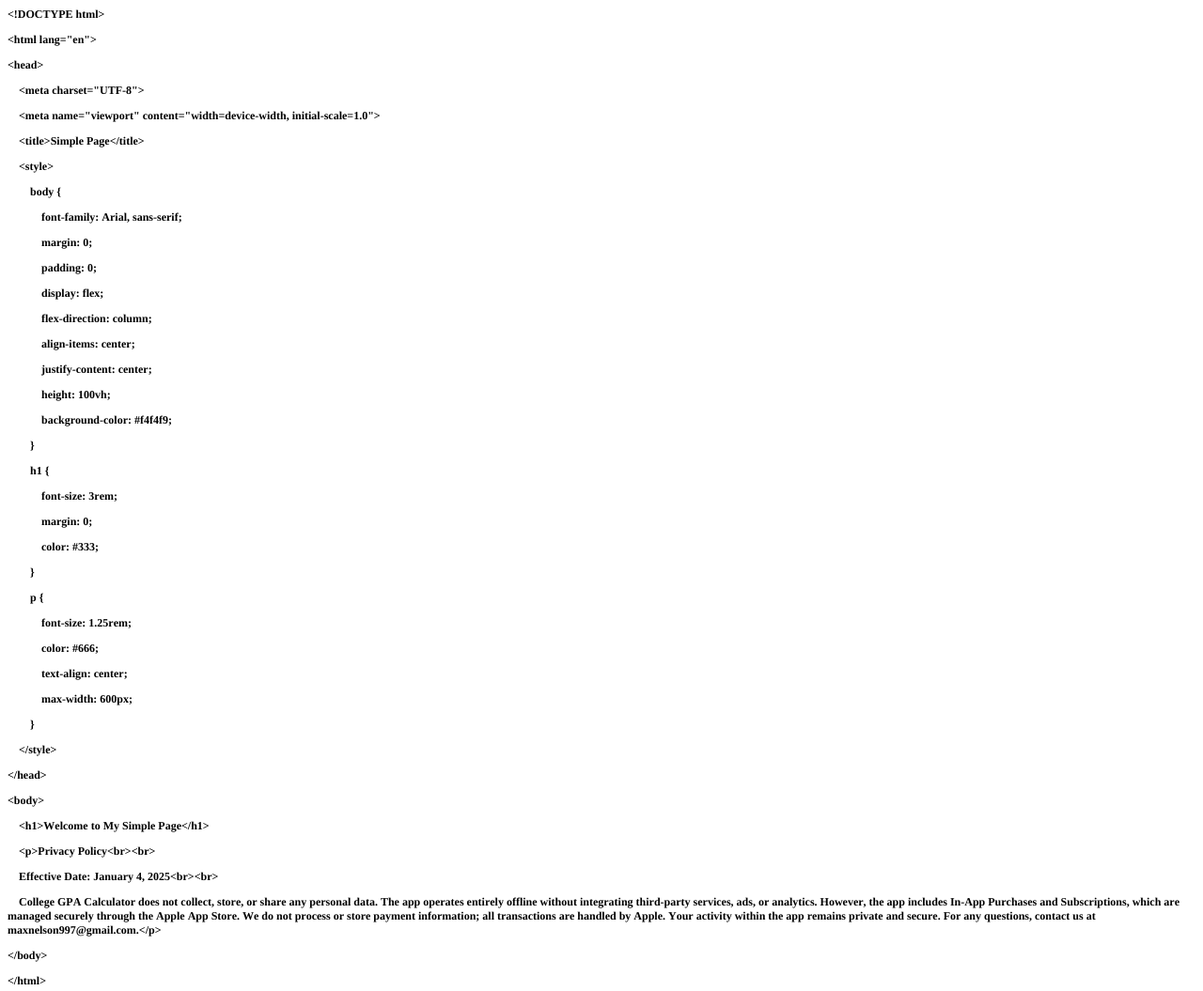
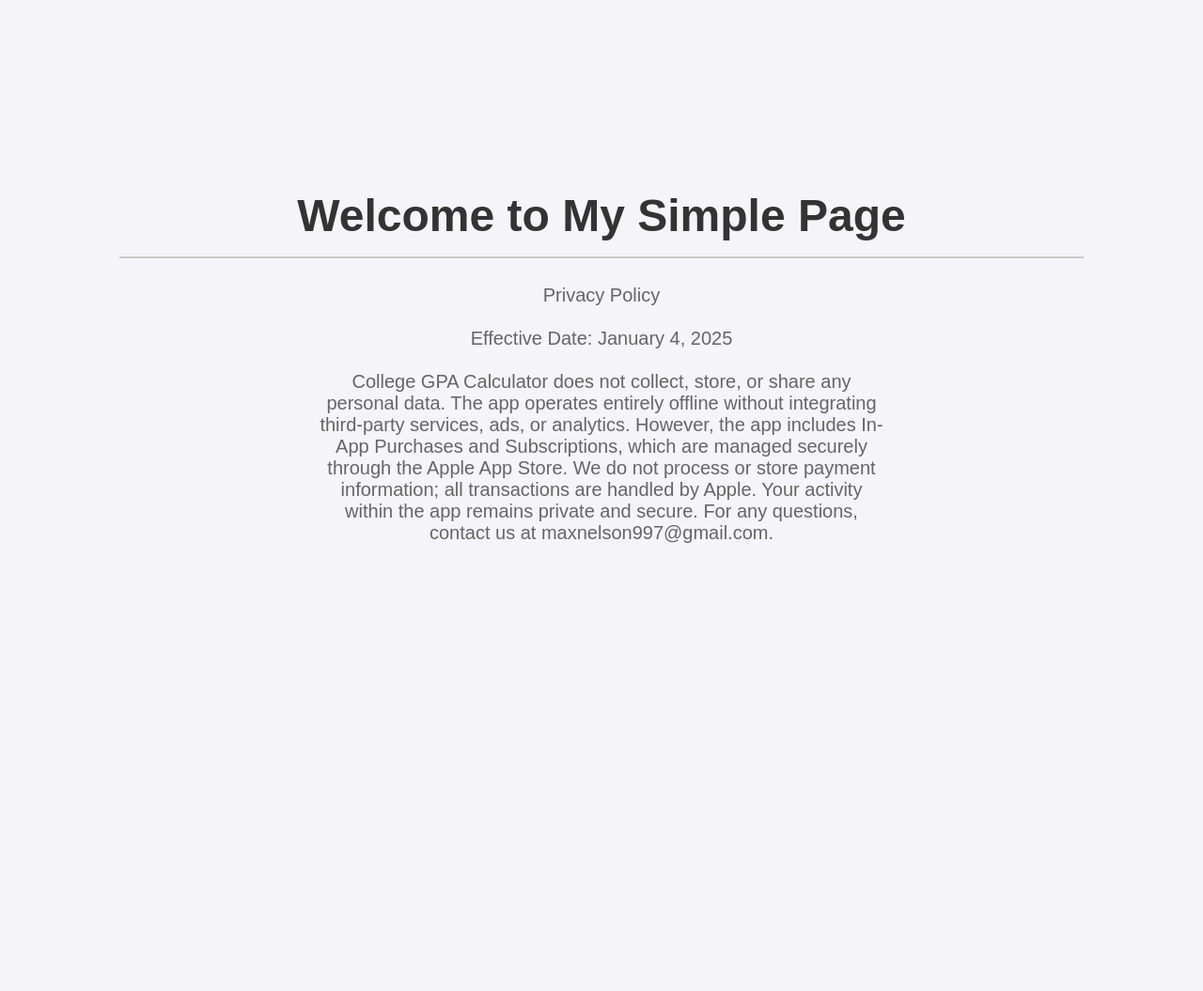
Before and after one commit to Maxnelson997/maxnelson997.github.io, a plain HTML site: page index.html in a window 1280 px wide. Shown: the whole page at 94% size. After the commit the page ends 800 px from the top, so only its background shows below. Drawn offline with Linux system fonts and the light colour scheme.

Commit message:
html changes

```diff
--- a/index.html
+++ b/index.html
@@ -1,54 +1,54 @@
-<!DOCTYPE html PUBLIC "-//W3C//DTD HTML 4.01//EN" "http://www.w3.org/TR/html4/strict.dtd">
-<html>
+<!DOCTYPE html>
+<html lang="en">
+
 <head>
-  <meta http-equiv="Content-Type" content="text/html; charset=utf-8">
-  <meta http-equiv="Content-Style-Type" content="text/css">
-  <title></title>
-  <meta name="Generator" content="Cocoa HTML Writer">
-  <meta name="CocoaVersion" content="2575.3">
-  <style type="text/css">
-    p.p1 {margin: 0.0px 0.0px 12.0px 0.0px; font: 12.0px Times; -webkit-text-stroke: #000000}
-    span.s1 {font-kerning: none}
-  </style>
+    <meta charset="UTF-8">
+    <meta name="viewport" content="width=device-width, initial-scale=1.0">
+    <title>Privacy Policy</title>
+    <style>
+        body {
+            font-family: Arial, sans-serif;
+            margin: 0;
+            padding: 0;
+            display: flex;
+            flex-direction: column;
+            align-items: center;
+            justify-content: center;
+            height: 100vh;
+            background-color: #f4f4f9;
+        }
+
+        h1 {
+            font-size: 3rem;
+            margin: 0;
+            color: #333;
+        }
+
+        p {
+            font-size: 1.25rem;
+            color: #666;
+            text-align: center;
+            max-width: 600px;
+        }
+
+        hr {
+            width: 80%;
+            border: 1px solid #ccc;
+            margin-top: 1rem;
+        }
+    </style>
 </head>
+
 <body>
-<p class="p1"><span class="s1"><b>&lt;!DOCTYPE html&gt;</b></span></p>
-<p class="p1"><span class="s1"><b>&lt;html lang="en"&gt;</b></span></p>
-<p class="p1"><span class="s1"><b>&lt;head&gt;</b></span></p>
-<p class="p1"><span class="s1"><b><span class="Apple-converted-space">    </span>&lt;meta charset="UTF-8"&gt;</b></span></p>
-<p class="p1"><span class="s1"><b><span class="Apple-converted-space">    </span>&lt;meta name="viewport" content="width=device-width, initial-scale=1.0"&gt;</b></span></p>
-<p class="p1"><span class="s1"><b><span class="Apple-converted-space">    </span>&lt;title&gt;Simple Page&lt;/title&gt;</b></span></p>
-<p class="p1"><span class="s1"><b><span class="Apple-converted-space">    </span>&lt;style&gt;</b></span></p>
-<p class="p1"><span class="s1"><b><span class="Apple-converted-space">        </span>body {</b></span></p>
-<p class="p1"><span class="s1"><b><span class="Apple-converted-space">            </span>font-family: Arial, sans-serif;</b></span></p>
-<p class="p1"><span class="s1"><b><span class="Apple-converted-space">            </span>margin: 0;</b></span></p>
-<p class="p1"><span class="s1"><b><span class="Apple-converted-space">            </span>padding: 0;</b></span></p>
-<p class="p1"><span class="s1"><b><span class="Apple-converted-space">            </span>display: flex;</b></span></p>
-<p class="p1"><span class="s1"><b><span class="Apple-converted-space">            </span>flex-direction: column;</b></span></p>
-<p class="p1"><span class="s1"><b><span class="Apple-converted-space">            </span>align-items: center;</b></span></p>
-<p class="p1"><span class="s1"><b><span class="Apple-converted-space">            </span>justify-content: center;</b></span></p>
-<p class="p1"><span class="s1"><b><span class="Apple-converted-space">            </span>height: 100vh;</b></span></p>
-<p class="p1"><span class="s1"><b><span class="Apple-converted-space">            </span>background-color: #f4f4f9;</b></span></p>
-<p class="p1"><span class="s1"><b><span class="Apple-converted-space">        </span>}</b></span></p>
-<p class="p1"><span class="s1"><b><span class="Apple-converted-space">        </span>h1 {</b></span></p>
-<p class="p1"><span class="s1"><b><span class="Apple-converted-space">            </span>font-size: 3rem;</b></span></p>
-<p class="p1"><span class="s1"><b><span class="Apple-converted-space">            </span>margin: 0;</b></span></p>
-<p class="p1"><span class="s1"><b><span class="Apple-converted-space">            </span>color: #333;</b></span></p>
-<p class="p1"><span class="s1"><b><span class="Apple-converted-space">        </span>}</b></span></p>
-<p class="p1"><span class="s1"><b><span class="Apple-converted-space">        </span>p {</b></span></p>
-<p class="p1"><span class="s1"><b><span class="Apple-converted-space">            </span>font-size: 1.25rem;</b></span></p>
-<p class="p1"><span class="s1"><b><span class="Apple-converted-space">            </span>color: #666;</b></span></p>
-<p class="p1"><span class="s1"><b><span class="Apple-converted-space">            </span>text-align: center;</b></span></p>
-<p class="p1"><span class="s1"><b><span class="Apple-converted-space">            </span>max-width: 600px;</b></span></p>
-<p class="p1"><span class="s1"><b><span class="Apple-converted-space">        </span>}</b></span></p>
-<p class="p1"><span class="s1"><b><span class="Apple-converted-space">    </span>&lt;/style&gt;</b></span></p>
-<p class="p1"><span class="s1"><b>&lt;/head&gt;</b></span></p>
-<p class="p1"><span class="s1"><b>&lt;body&gt;</b></span></p>
-<p class="p1"><span class="s1"><b><span class="Apple-converted-space">    </span>&lt;h1&gt;Welcome to My Simple Page&lt;/h1&gt;</b></span></p>
-<p class="p1"><span class="s1"><b><span class="Apple-converted-space">    </span>&lt;p&gt;Privacy Policy&lt;br&gt;&lt;br&gt;</b></span></p>
-<p class="p1"><span class="s1"><b><span class="Apple-converted-space">    </span>Effective Date: January 4, 2025&lt;br&gt;&lt;br&gt;</b></span></p>
-<p class="p1"><span class="s1"><b><span class="Apple-converted-space">    </span>College GPA Calculator does not collect, store, or share any personal data. The app operates entirely offline without integrating third-party services, ads, or analytics. However, the app includes In-App Purchases and Subscriptions, which are managed securely through the Apple App Store. We do not process or store payment information; all transactions are handled by Apple. Your activity within the app remains private and secure. For any questions, contact us at maxnelson997@gmail.com.&lt;/p&gt;</b></span></p>
-<p class="p1"><span class="s1"><b>&lt;/body&gt;</b></span></p>
-<p class="p1"><span class="s1"><b>&lt;/html&gt;</b></span></p>
+    <h1>Welcome to My Simple Page</h1>
+    <hr>
+    <p>Privacy Policy<br><br>
+        Effective Date: January 4, 2025<br><br>
+        College GPA Calculator does not collect, store, or share any personal data. The app operates entirely offline
+        without integrating third-party services, ads, or analytics. However, the app includes In-App Purchases and
+        Subscriptions, which are managed securely through the Apple App Store. We do not process or store payment
+        information; all transactions are handled by Apple. Your activity within the app remains private and secure. For
+        any questions, contact us at maxnelson997@gmail.com.</p>
 </body>
+
 </html>
```
